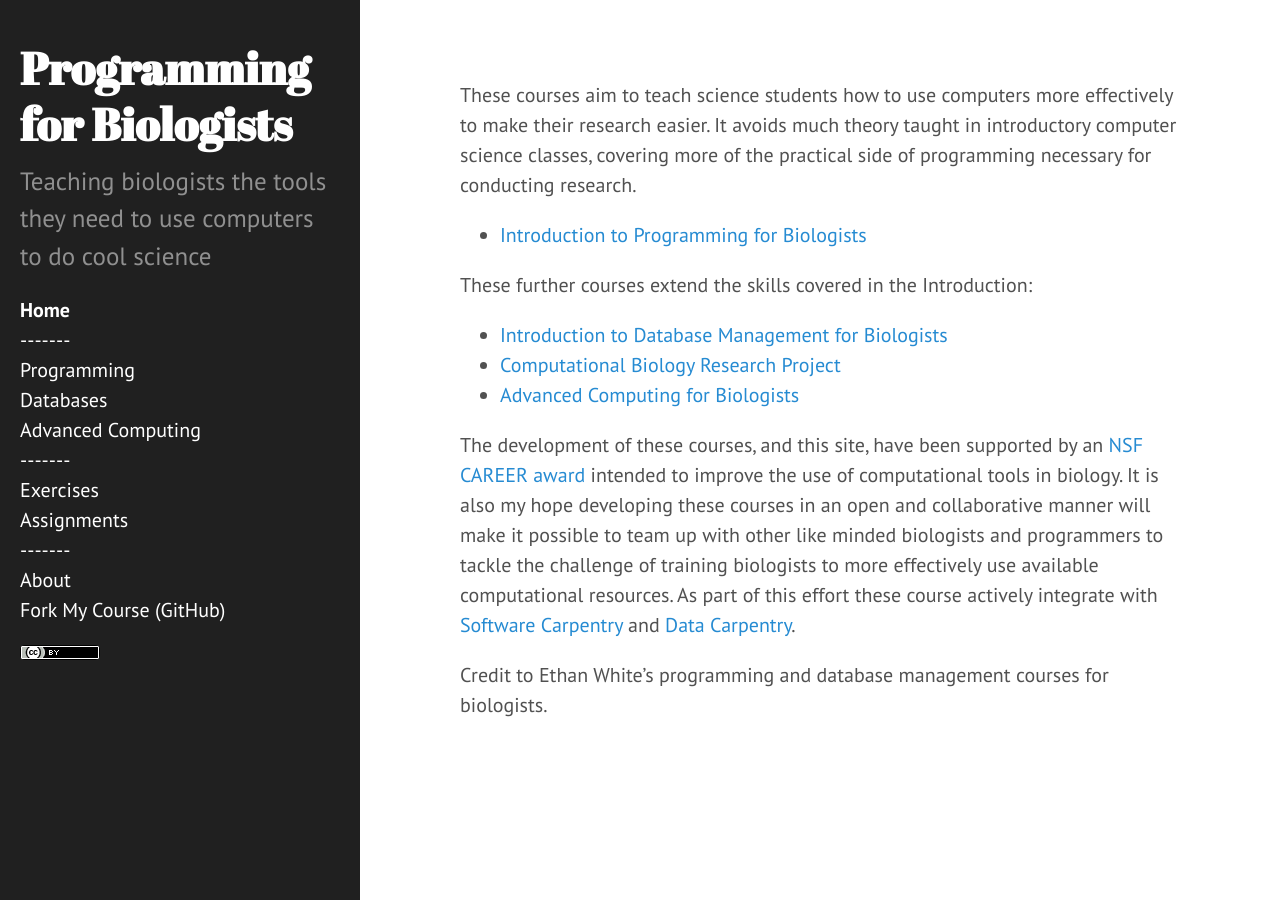
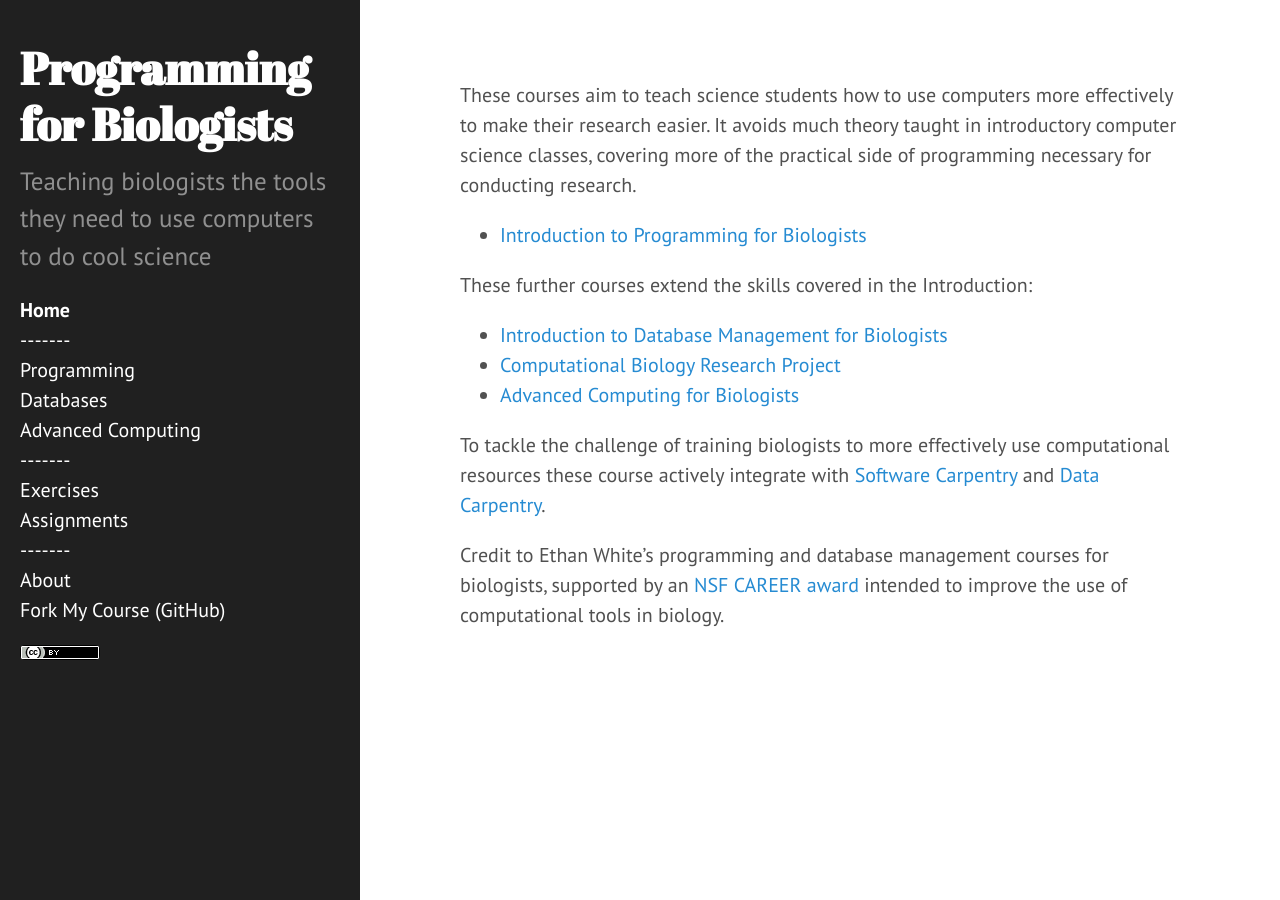
Before and after one commit to MonmouthSchool/MonmouthSchool.github.io, a Jekyll site: the page built from index.md, in a window 1280 px wide. Built offline with Jekyll 4.4.1, drawn with Linux system fonts in a browser that asks for light colours; Markdown is read by kramdown in place of the engine named in the settings.

Commit message:
Update index.md

```diff
--- a/index.md
+++ b/index.md
@@ -12,15 +12,11 @@ These further courses extend the skills covered in the Introduction:
 * [Computational Biology Research Project]()
 * [Advanced Computing for Biologists](/advanced)
 
-The development of these courses, and this site, have been supported by an
-[NSF CAREER award](http://nsf.gov/awardsearch/showAward?AWD_ID=0953694) intended
-to improve the use of computational tools in biology. It is also my hope
-developing these courses in an open and collaborative manner will make it
-possible to team up with other like minded biologists and programmers to tackle
-the challenge of training biologists to more effectively use available
-computational resources. As part of this effort these course actively integrate
+To tackle the challenge of training biologists to more effectively use
+computational resources these course actively integrate
 with [Software Carpentry](http://software-carpentry.org) and
 [Data Carpentry](http://datacarpentry.org).
 
 Credit to Ethan White's programming and database management
-courses for biologists.
+courses for biologists, supported by an [NSF CAREER award](http://nsf.gov/awardsearch/showAward?AWD_ID=0953694) intended
+to improve the use of computational tools in biology.
```
